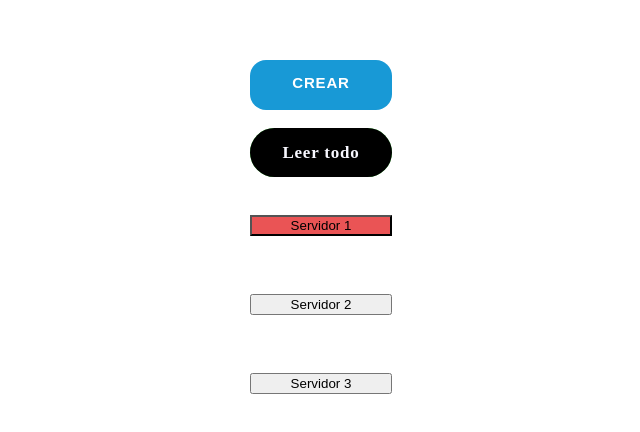
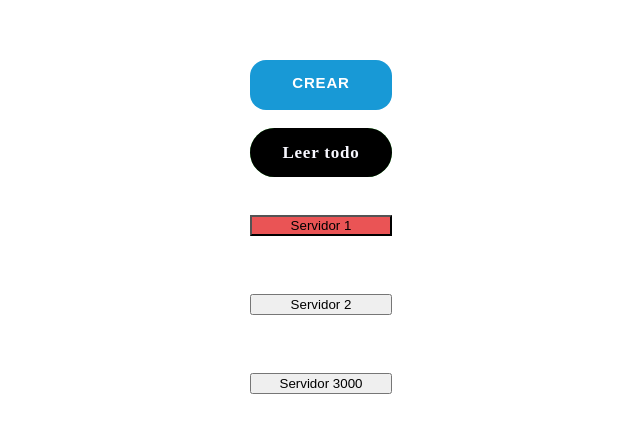
Before and after one commit to SebastianWebApp/front_p4, a website: page views/index.html in a window 1280 px wide. Shown: the part 154-586 px from the top of the page, 319-959 px from the left. Drawn offline with Linux system fonts and the light colour scheme.

Commit message:
Update index.html

```diff
--- a/views/index.html
+++ b/views/index.html
@@ -19,7 +19,7 @@
     <br>
      <button id="Btn_L2" > <span>Servidor 2</span></button>
     <br>
-     <button id="Btn_L3" > <span>Servidor 3</span></button>
+     <button id="Btn_L3" > <span>Servidor 3000</span></button>
     <br>
 
     <script src="/js/index.js"></script>
```
